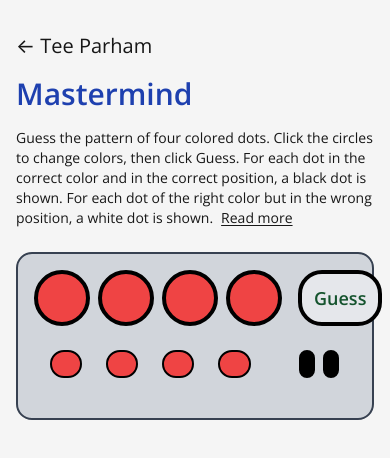
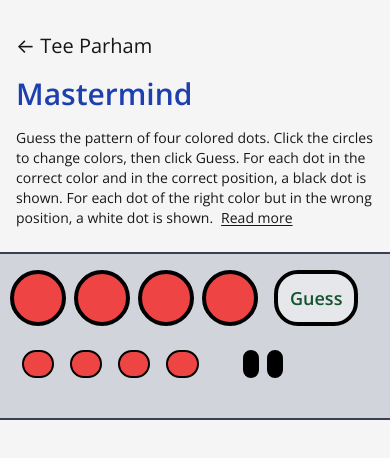
Before and after one commit to teeparham/next, a Next.js app: page /mastermind in a window 390 px wide. Both pictures are taken after a click on the button "Guess". Shown: the top 458 px of the page. Built offline with nearby package versions, Linux system fonts and the light colour scheme.

Commit message:
Improve tiny screen UX

```diff
--- a/app/mastermind/Guess.tsx
+++ b/app/mastermind/Guess.tsx
@@ -31,7 +31,7 @@ function Dot({ color }: DotProps) {
     <div
       className={cx(
         "border-black border-2 rounded-full",
-        "mx-3 px-3 inline-block",
+        "mx-2 sm:mx-3 px-3 inline-block",
         "bg-" + COLOR[color]
       )}
     >
--- a/app/mastermind/page.tsx
+++ b/app/mastermind/page.tsx
@@ -5,13 +5,13 @@ import { BackHeader } from "../components/BackHeader";
 
 export default function Page() {
   return (
-    <main className="container min-h-screen">
-      <div className="my-8 mx-4 md:mx-8 lg:mx-auto max-w-3xl">
+    <main className="container min-h-screen overflow-x-hidden">
+      <div className="my-8 mx-4 sm:mx-8 lg:mx-auto max-w-3xl">
         <BackHeader />
         <h1 className="mb-4 text-3xl text-blue-800 dark:text-blue-400">
           Mastermind
         </h1>
-        <div className="mb-6 text-sm">
+        <p className="mb-6 text-sm">
           Guess the pattern of four colored dots. Click the circles to change
           colors, then click Guess. For each dot in the correct color and in the
           correct position, a black dot is shown. For each dot of the right
@@ -22,17 +22,21 @@ export default function Page() {
           >
             Read more
           </a>
-        </div>
+        </p>
         <div
           className={cx(
-            "rounded-2xl border-2",
+            "sm:rounded-2xl border-2",
             "border-gray-700 dark:border-gray-200",
-            "p-4 md:p-6",
+            "p-4 sm:p-6 -mx-6 sm:m-0",
             "bg-gray-300 dark:bg-gray-500"
           )}
         >
           <Game />
         </div>
+        <p className="mt-8 text-yellow-200 min-[347px]:hidden">
+          Sorry - the game does not fit well on narrow screens. Try rotating
+          your device to get a wider screen.
+        </p>
       </div>
     </main>
   );
--- a/tailwind.config.ts
+++ b/tailwind.config.ts
@@ -22,6 +22,11 @@ const config: Config = {
     container: {
       center: true,
     },
+    extend: {
+      screens: {
+        sm: "500px",
+      },
+    },
   },
   plugins: [],
 };
```
